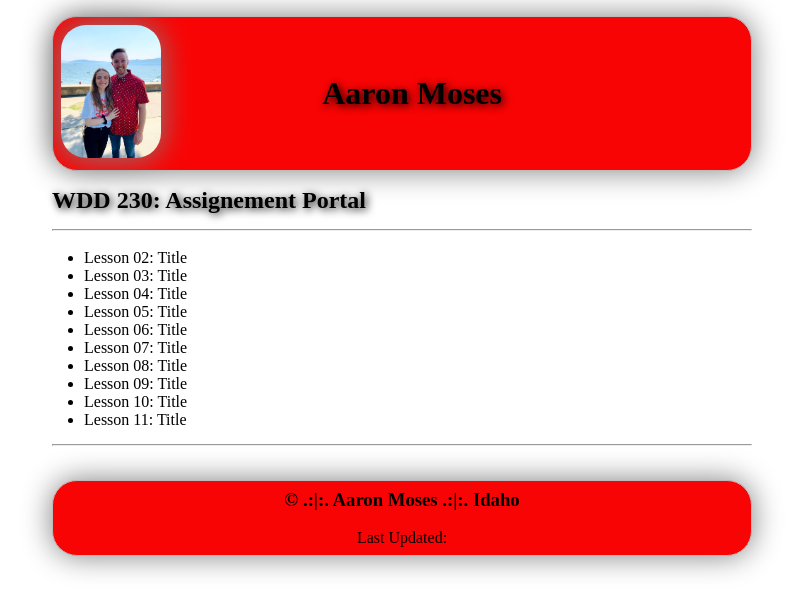
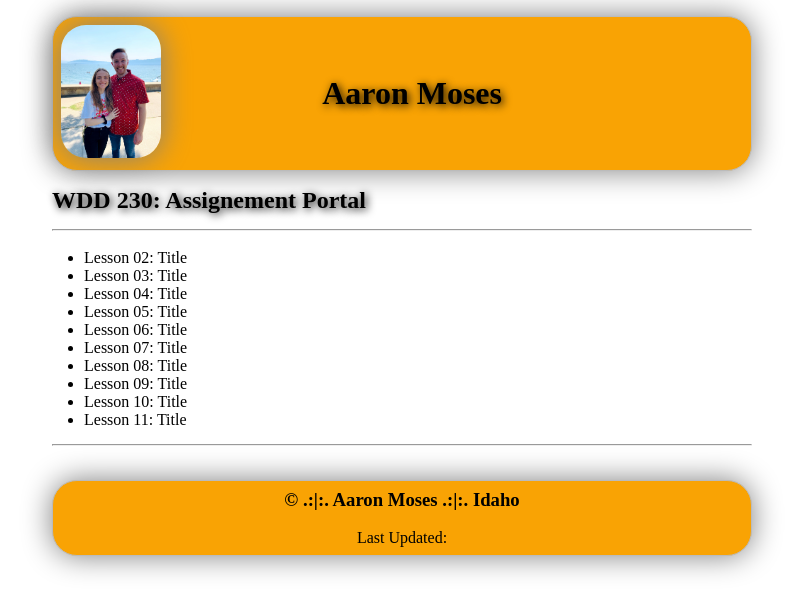
Before and after one commit to amoses111/wdd230, a plain HTML site: page index.html in a window 1280 px wide. Shown: the whole page, without its empty margins (238-1040 px from the left). Drawn offline with Linux system fonts and the light colour scheme.

Commit message:
color theme

```diff
--- a/css/base.css
+++ b/css/base.css
@@ -17,7 +17,7 @@ header {
     margin: 1rem auto;
     border: 1px solid #bbb;
     padding: .5rem;
-    background-color: rgb(249, 4, 4);
+    background-color: rgb(249, 163, 4);
     display: grid;
     grid-template-columns: 200px 1fr 1fr;
     align-items: center;
@@ -37,7 +37,7 @@ footer {
     margin: 1rem auto;
     border: 1px solid #bbb;
     padding: .5rem;
-    background-color: rgb(249, 4, 4);
+    background-color: rgb(249, 163, 4);
     display: grid;
     grid-template-columns: 1fr;
     align-items: center;
--- a/index.html
+++ b/index.html
@@ -9,7 +9,7 @@
         content="Assignment portal for Aaron Moses in WDD 230: Web Frontend Development at
         Brigham Young University - Idaho">
     <link rel="stylesheet" href="css/base.css">
-    <link rel="stylesheet" href="js/styles.js">
+    <script src="js/styles.js"></script>
 
 </head>
 <body>
@@ -40,7 +40,7 @@
     </main>
     <footer>
         <h3>
-            &copy <!--Current Year--> .:|:. Aaron Moses .:|:. Idaho
+            &copy <span></span><!--Current Year--> .:|:. Aaron Moses .:|:. Idaho
         </h3>
         <br>
         <p>
```
